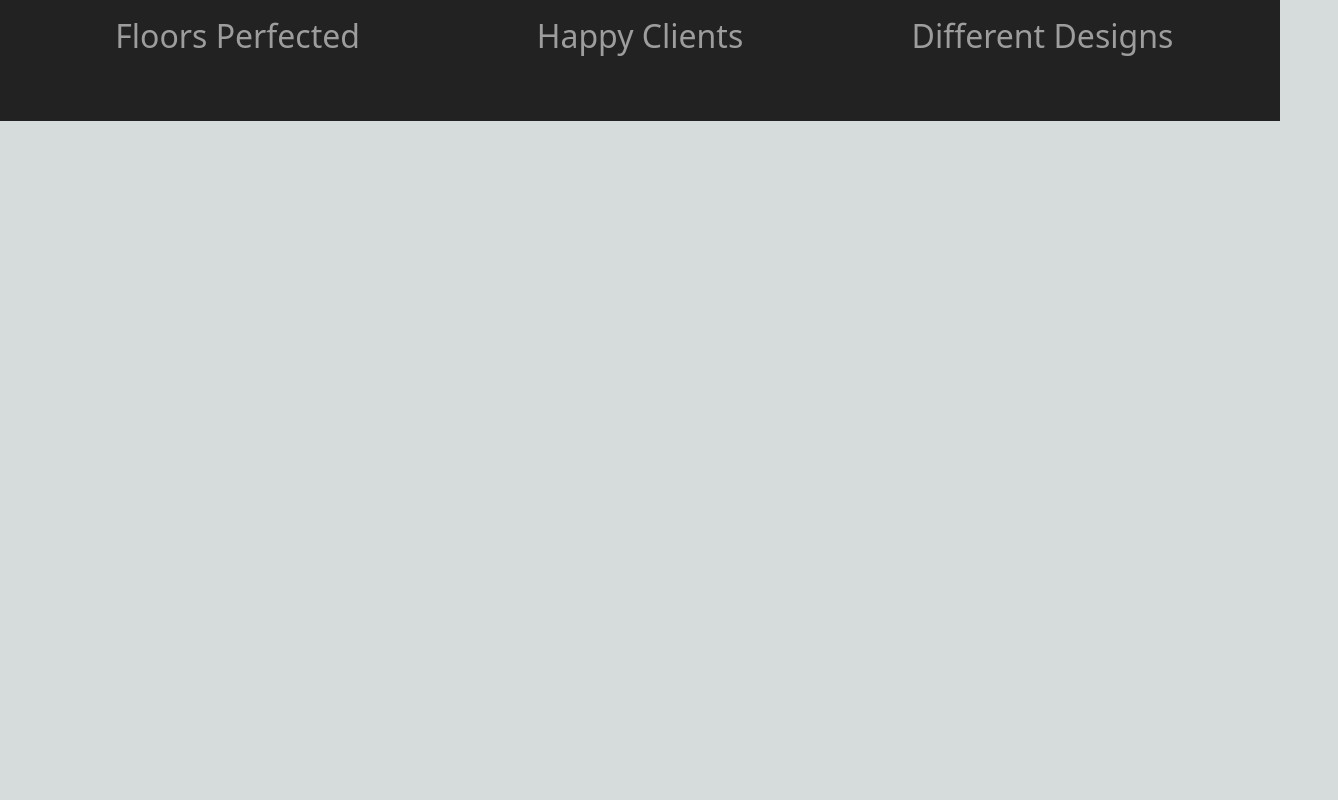
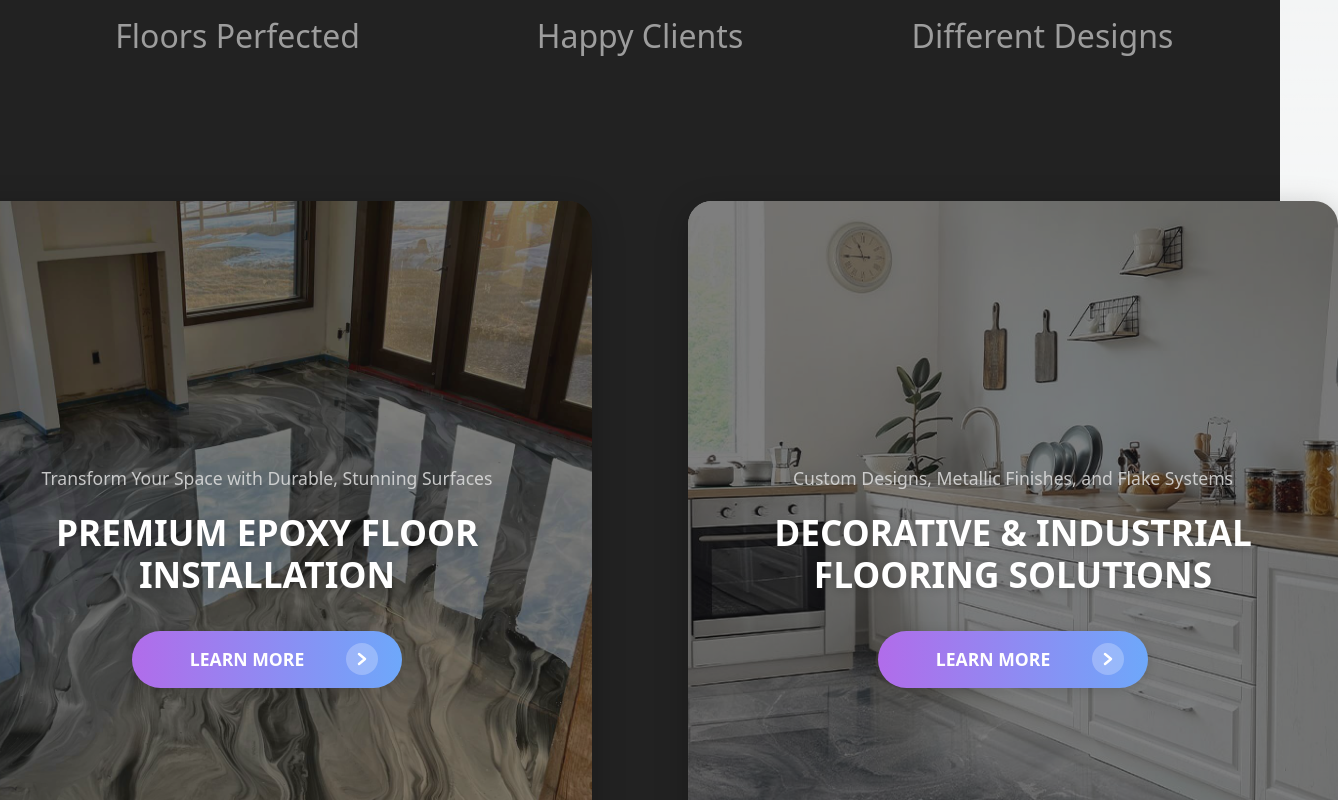
Before and after one commit to celalzamanoglu/epoxy-flooring, a Next.js app: page / in a window 1280 px wide. Shown: the part 2620-3420 px from the top of the page, 1338 px wide, since content can reach past the window. Before the commit the page ends 2741 px from the top, so only its background shows below. Built offline with nearby package versions, Linux system fonts and the light colour scheme.

Commit message:
feat: added LearnMoreCards section

```diff
--- a/src/app/page.tsx
+++ b/src/app/page.tsx
@@ -2,6 +2,7 @@
 
 import { HeroSection } from "@/components/HeroSection";
 import NumbersSection from "@/components/NumbersSection";
+import LearnMoreCards from "@/components/LearnMoreCardsSection";
 import { useEffect } from "react";
 import Lenis from "@studio-freight/lenis";
 
@@ -21,6 +22,7 @@ export default function Home() {
     <main className="mt-[50vh] mb-[100vh] bg-[#222]">
       <HeroSection />
       <NumbersSection />
+      <LearnMoreCards />
     </main>
   );
 }
--- /dev/null
+++ b/src/components/LearnMoreCardsSection.module.css
@@ -0,0 +1,111 @@
+.section {
+  width: 100%;
+  display: flex;
+  justify-content: center;
+  align-items: center;
+  padding: 80px 0;
+  background: transparent;
+}
+
+.cardsContainer {
+  display: flex;
+  gap: 6rem;
+  justify-content: center;
+  align-items: center;
+}
+
+.card {
+  position: relative;
+  width: 650px;
+  height: 750px;
+  border-radius: 24px;
+  overflow: hidden;
+  display: flex;
+  align-items: center;
+  justify-content: center;
+  background-size: cover;
+  background-position: center;
+  box-shadow: 0 8px 32px rgba(0,0,0,0.25);
+}
+
+.overlay {
+  position: absolute;
+  inset: 0;
+  background: rgba(20, 20, 20, 0.55);
+  z-index: 1;
+}
+
+.content {
+  position: relative;
+  z-index: 2;
+  display: flex;
+  flex-direction: column;
+  align-items: center;
+  justify-content: center;
+  height: 100%;
+  width: 100%;
+  text-align: center;
+  padding: 2.5rem 1.5rem;
+}
+
+.small {
+  font-size: 1.1rem;
+  color: #e0e0e0;
+  opacity: 0.85;
+  margin-bottom: 1.2rem;
+  font-weight: 400;
+}
+
+.big {
+  font-size: 2.2rem;
+  color: #fff;
+  font-weight: 700;
+  margin-bottom: 2.2rem;
+  line-height: 1.2;
+  text-shadow: 0 2px 8px rgba(0,0,0,0.18);
+}
+
+.button {
+  display: flex;
+  align-items: center;
+  justify-content: center;
+  position: relative;
+  gap: 0.7rem;
+  background: linear-gradient(90deg, #b16cea 0%, #6ea8fa 100%);
+  color: #fff;
+  font-size: 1.1rem;
+  font-weight: 600;
+  border: none;
+  border-radius: 2rem;
+  padding: 0.9rem 5.5rem 0.9rem 3rem;
+  min-width: 270px;
+  cursor: pointer;
+  box-shadow: 0 2px 12px rgba(0,0,0,0.13);
+  transition: background 0.2s, box-shadow 0.2s;
+}
+.button:hover {
+  background: linear-gradient(90deg, #6ea8fa 0%, #b16cea 100%);
+  box-shadow: 0 4px 18px rgba(0,0,0,0.18);
+}
+
+.arrowCircle {
+  position: absolute;
+  right: 1.5rem;
+  top: 50%;
+  transform: translateY(-50%);
+  display: flex;
+  align-items: center;
+  justify-content: center;
+}
+
+@media (max-width: 1000px) {
+  .cardsContainer {
+    flex-direction: column;
+    gap: 4rem;
+  }
+  .card {
+    width: 98vw;
+    max-width: 650px;
+    height: 500px;
+  }
+}
--- /dev/null
+++ b/src/components/LearnMoreCardsSection.tsx
@@ -0,0 +1,66 @@
+import React from "react";
+import styles from "./LearnMoreCardsSection.module.css";
+
+const cards = [
+  {
+    bg: "/1.jpeg",
+    small: "Transform Your Space with Durable, Stunning Surfaces",
+    big: "PREMIUM EPOXY FLOOR INSTALLATION",
+    button: "LEARN MORE",
+  },
+  {
+    bg: "/3.jpg",
+    small: "Custom Designs, Metallic Finishes, and Flake Systems",
+    big: "DECORATIVE & INDUSTRIAL FLOORING SOLUTIONS",
+    button: "LEARN MORE",
+  },
+];
+
+const ArrowIcon = () => (
+  <span className={styles.arrowCircle}>
+    <svg
+      width="32"
+      height="32"
+      viewBox="0 0 32 32"
+      fill="none"
+      xmlns="http://www.w3.org/2000/svg"
+    >
+      <circle cx="16" cy="16" r="16" fill="#fff" fillOpacity="0.25" />
+      <path
+        d="M13 11l6 5-6 5"
+        stroke="#fff"
+        strokeWidth="2.5"
+        strokeLinecap="round"
+        strokeLinejoin="round"
+      />
+    </svg>
+  </span>
+);
+
+const LearnMoreCards: React.FC = () => {
+  return (
+    <section className={styles.section}>
+      <div className={styles.cardsContainer}>
+        {cards.map((card) => (
+          <div
+            className={styles.card}
+            key={card.big}
+            style={{ backgroundImage: `url(${card.bg})` }}
+          >
+            <div className={styles.overlay} />
+            <div className={styles.content}>
+              <span className={styles.small}>{card.small}</span>
+              <span className={styles.big}>{card.big}</span>
+              <button className={styles.button}>
+                {card.button}
+                <ArrowIcon />
+              </button>
+            </div>
+          </div>
+        ))}
+      </div>
+    </section>
+  );
+};
+
+export default LearnMoreCards;
```
